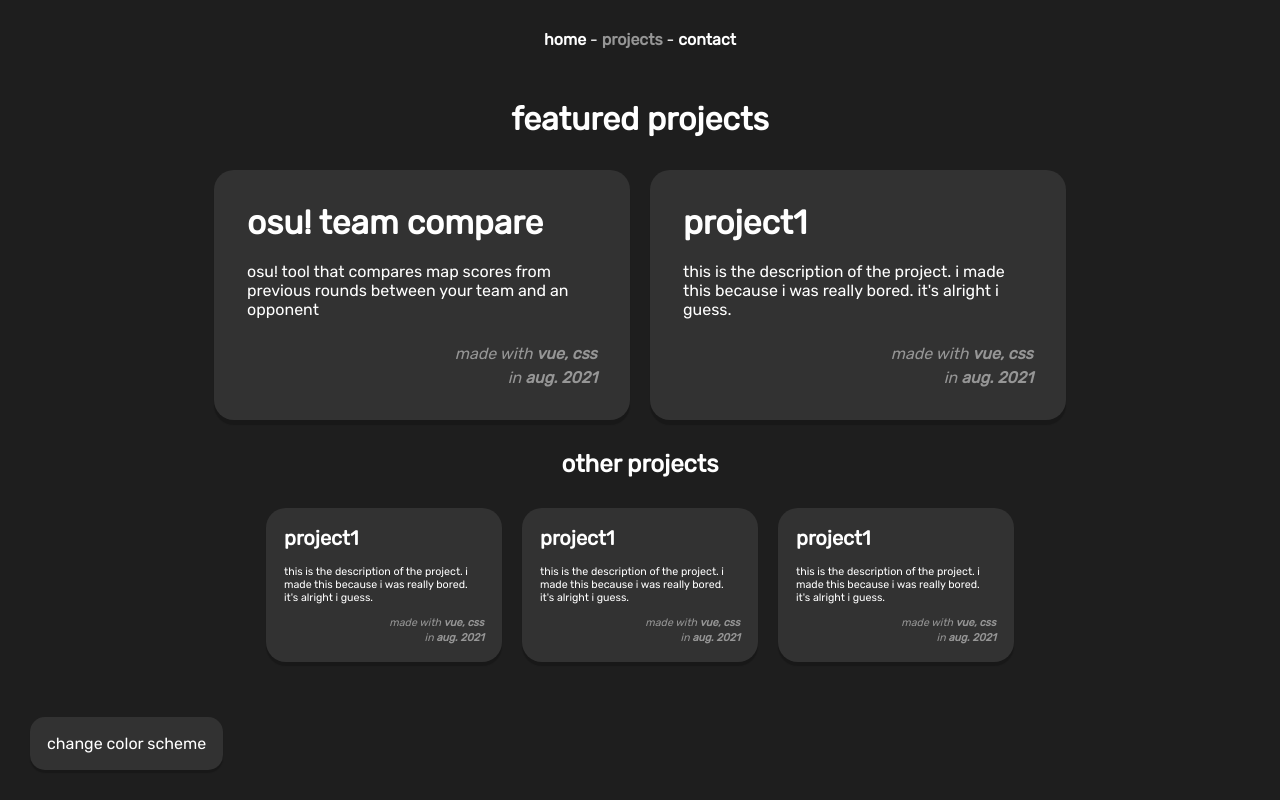
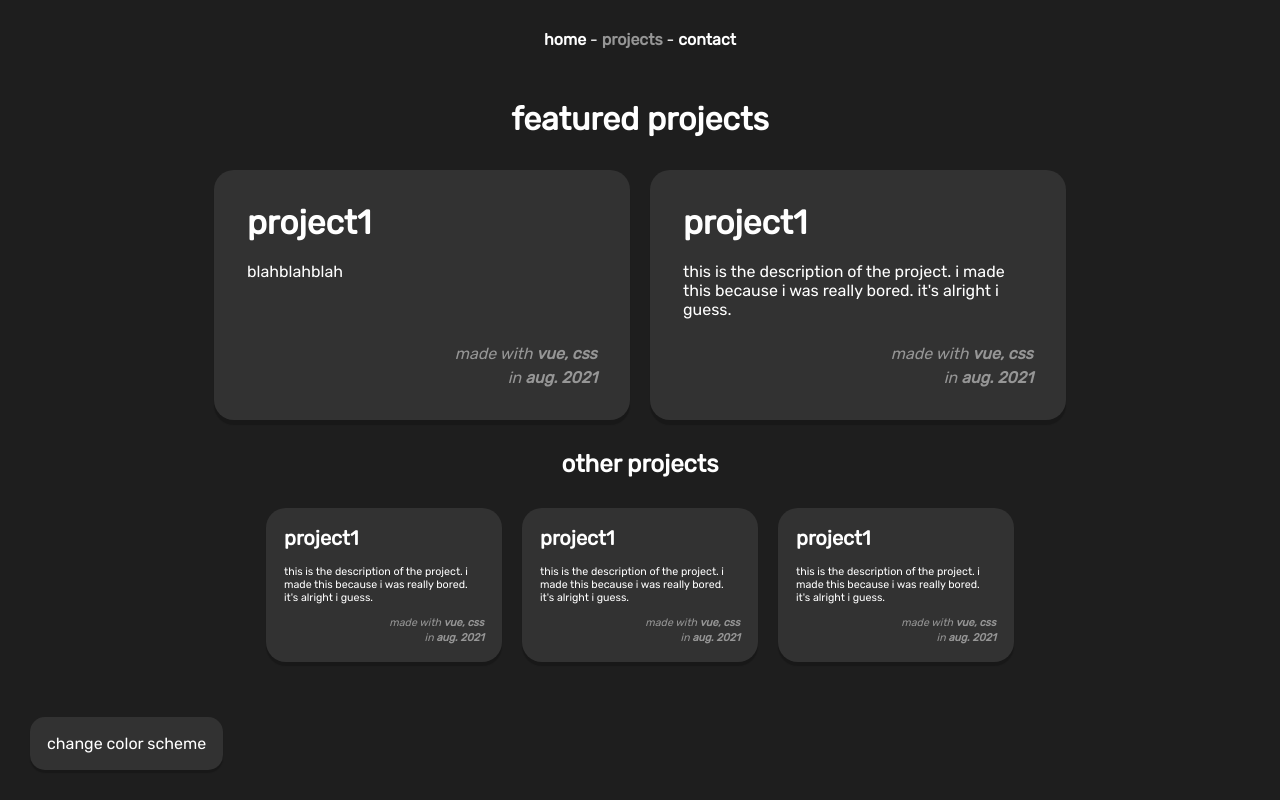
Before and after one commit to nathangchay/me, a Vue app: page /me/projects in a window 1280 px wide. Built offline with nearby package versions, Linux system fonts and the light colour scheme; the HTML template or start-up script is replaced by a standard one.

Commit message:
Update Projects.vue

```diff
--- a/src/views/Projects.vue
+++ b/src/views/Projects.vue
@@ -3,11 +3,11 @@
     <h1>featured projects</h1>
     <div id="row">
       <FeaturedProjectTile
-        title="osu! team compare"
-        desc="osu! tool that compares map scores from previous rounds between your team and an opponent"
+        title="project1"
+        desc="blahblahblah"
         lang="vue, css"
         date="aug. 2021"
-        link="/projects/osuteamcompare"
+        link="/me/projects/osuteamcompare"
       />
       <FeaturedProjectTile
         title="project1"
```
